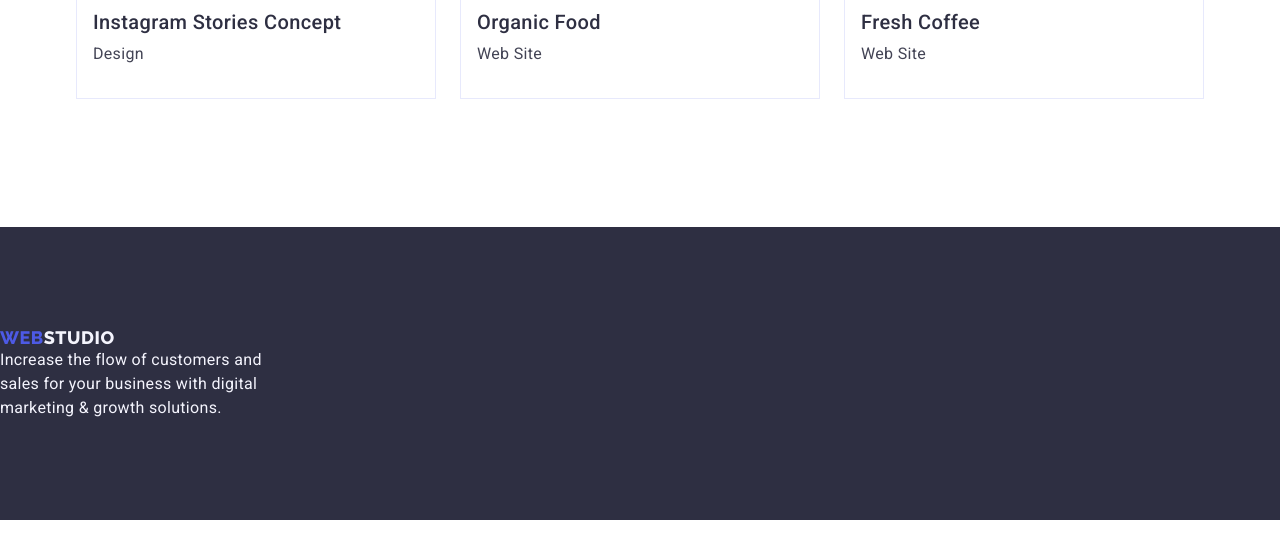
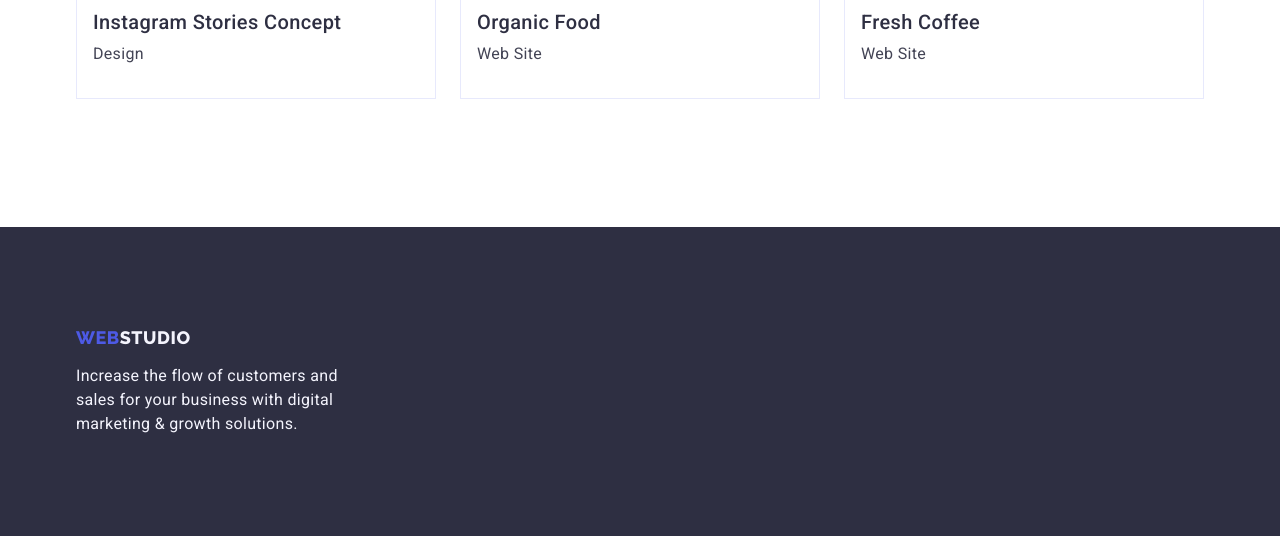
Before and after one commit to Vevmi/goit-markup-hw-03, a plain HTML site: page portfolio.html in a window 1280 px wide. Shown: the part 1567-2103 px from the top of the page. Drawn offline with nearby package versions, Linux system fonts and the light colour scheme.

Commit message:
portfolio footer

```diff
--- a/portfolio.html
+++ b/portfolio.html
@@ -172,13 +172,15 @@
       </section>
     </main>
     <footer class="footer">
-      <a class="link second-logo" href="./index.html"
-        >Web<span class="studio-footer">Studio</span></a
-      >
-      <p class="footer-text">
-        Increase the flow of customers and sales for your business with digital
-        marketing & growth solutions.
-      </p>
+      <div class="container">
+        <a class="logo link footer-logo" href="./index.html"
+          >Web<span class="studio-footer">Studio</span></a
+        >
+        <p class="footer-text">
+          Increase the flow of customers and sales for your business with
+          digital marketing & growth solutions.
+        </p>
+      </div>
     </footer>
   </body>
 </html>
```
